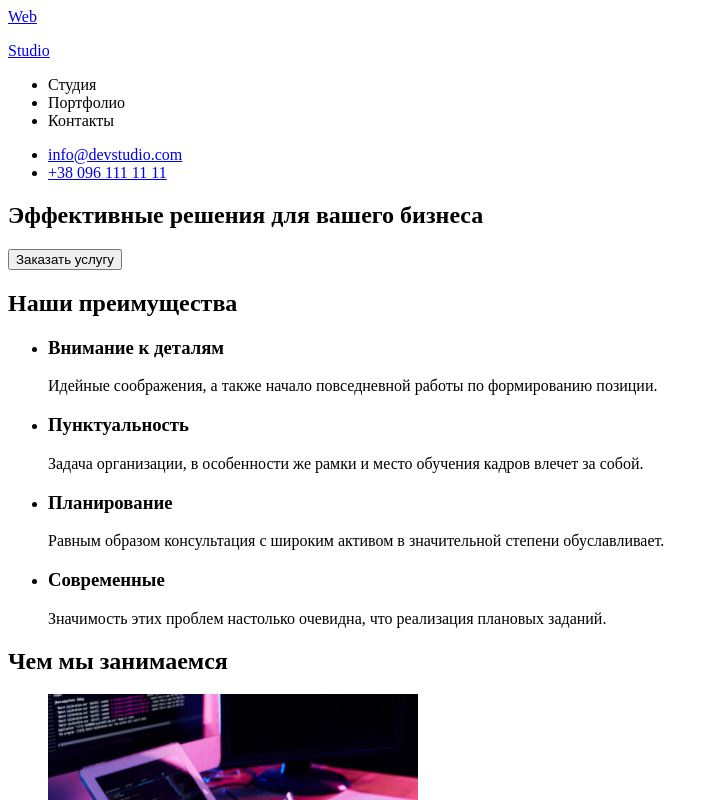
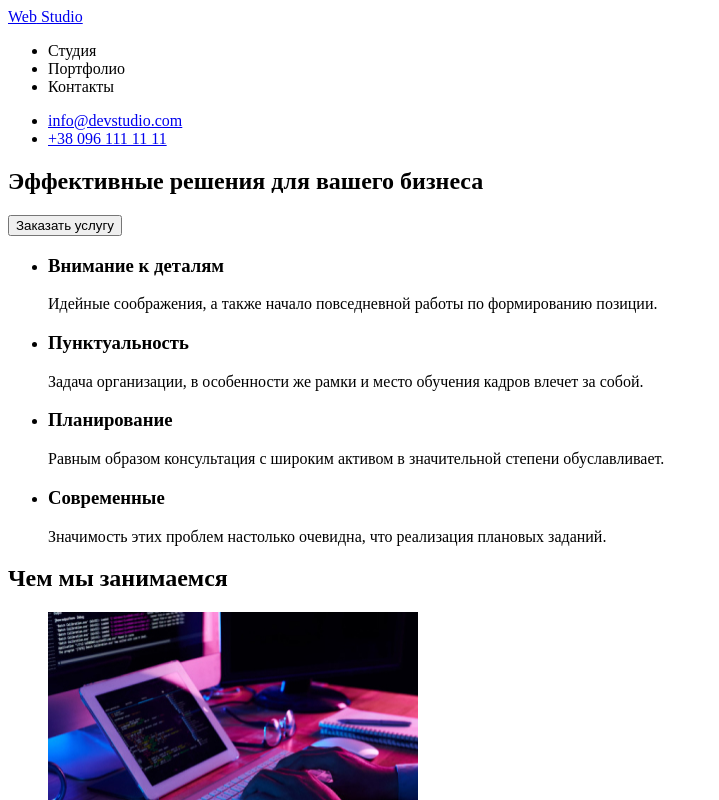
Before and after one commit to AlexandraRomanova/goit-markup-hw-01, a plain HTML site: page index.html in a window 1280 px wide. Shown: the top 800 px of the page, without its empty margins (0-719 px from the left). Drawn offline with Linux system fonts and the light colour scheme; files whose address does not match are found by name.

Commit message:
file changed

```diff
--- a/index.html
+++ b/index.html
@@ -8,7 +8,7 @@
 <body>
     <header>
         <nav>
-            <a href="./index.html"><span>Web</span> <p>Studio</p></a>
+            <a href="./index.html"><span>Web</span> Studio</a>
             <ul>
                 <li>Студия</li>
                 <li>Портфолио</li>
@@ -30,7 +30,7 @@
             <button type="button">Заказать услугу</button>
         </section>
         <section>
-            <h2>Наши преимущества</h2>
+            <h2 hidden>Наши преимущества</h2>
             <ul>
                 <li>
                     <h3>Внимание к деталям</h3>
@@ -91,7 +91,7 @@
         </section>
     </main>
     <footer>
-        <a href="./index.html"><span>Web</span> <p>Studio</p></a>
+        <a href="./index.html"><span>Web</span> Studio</a>
         <address>
             <ul>
                 <li>
```
